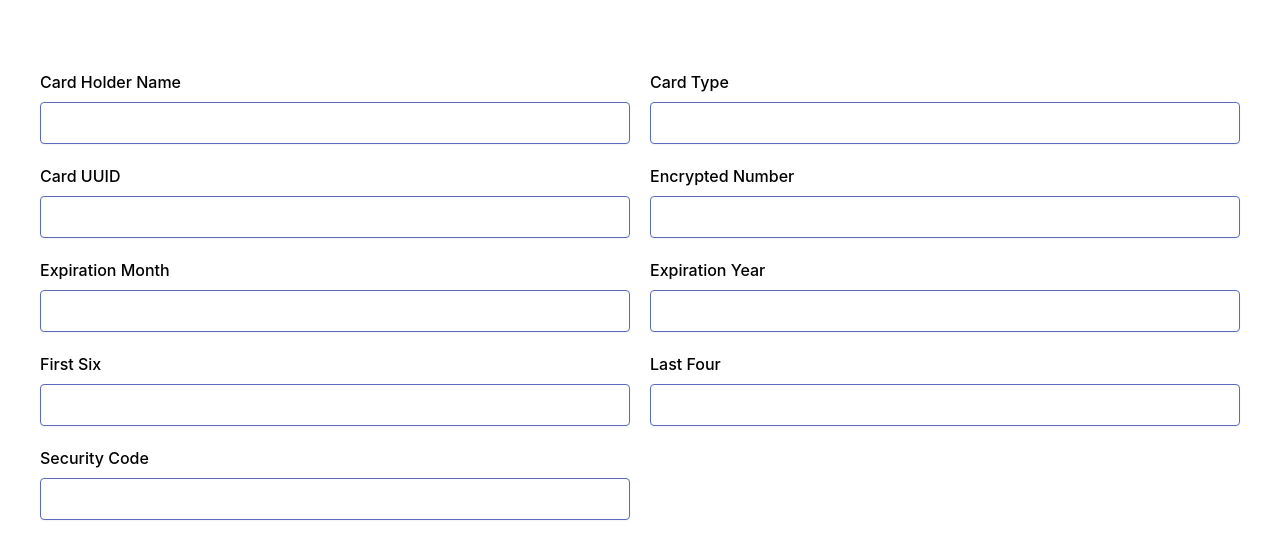
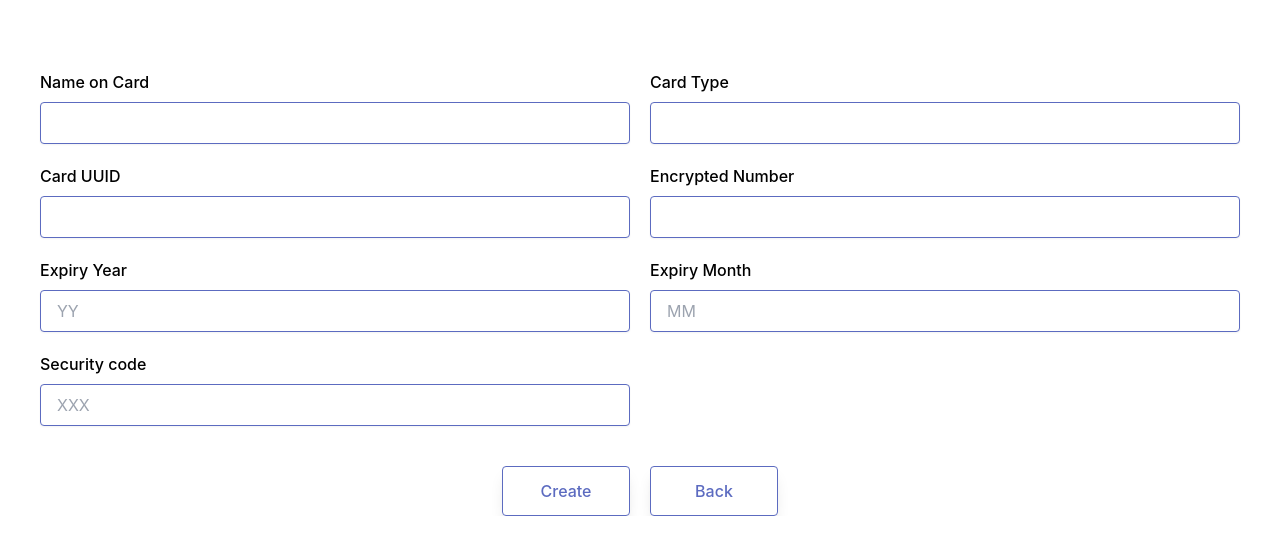
Before and after one commit to naji0329/Nexio, a React (Create React App) app: page /card/create in a window 1280 px wide. Shown: the part 304-862 px from the top of the page. After the commit the page ends 820 px from the top, so only its background shows below. Built offline with nearby package versions, Linux system fonts and the light colour scheme; no server answers.

Commit message:
SaveCard Demo

```diff
--- a/src/components/Card/Create.js
+++ b/src/components/Card/Create.js
@@ -13,8 +13,8 @@ function Create() {
     encryptedNumber: '',
     expirationMonth: '',
     expirationYear: '',
-    firstSix: '',
-    lastFour: '',
+    // firstSix: '',
+    // lastFour: '',
     securityCode: ''
   });
 
@@ -25,8 +25,8 @@ function Create() {
     encryptedNumber,
     expirationMonth,
     expirationYear,
-    firstSix,
-    lastFour,
+    // firstSix,
+    // lastFour,
     securityCode
   } = formData;
 
@@ -43,8 +43,8 @@ function Create() {
         encryptedNumber,
         expirationMonth,
         expirationYear,
-        firstSix,
-        lastFour,
+        // firstSix,
+        // lastFour,
         securityCode
       })
     );
@@ -64,7 +64,7 @@ function Create() {
           <form className="form" onSubmit={onSubmit}>
             <div className="grid grid-cols-2 gap-5">
               <div className="mt-0">
-                <p className="font-medium">Card Holder Name</p>
+                <p className="font-medium">Name on Card</p>
                 <input
                   type={'text'}
                   name="cardHolderName"
@@ -104,26 +104,30 @@ function Create() {
                 />
               </div>
               <div className="mt-0">
-                <p className="font-medium">Expiration Month</p>
+                <p className="font-medium">Expiry Year</p>
                 <input
                   type={'text'}
-                  name="expirationMonth"
-                  value={expirationMonth}
+                  name="expirationYear"
+                  value={expirationYear}
+                  placeholder="YY"
+                  maxLength={2}
                   onChange={onChange}
                   className="border border-[#5C6BC0] px-4 py-2 w-full rounded shadow-sm mt-2"
                 />
               </div>
               <div className="mt-0">
-                <p className="font-medium">Expiration Year</p>
+                <p className="font-medium">Expiry Month</p>
                 <input
                   type={'text'}
-                  name="expirationYear"
-                  value={expirationYear}
+                  name="expirationMonth"
+                  value={expirationMonth}
+                  placeholder="MM"
+                  maxLength={2}
                   onChange={onChange}
                   className="border border-[#5C6BC0] px-4 py-2 w-full rounded shadow-sm mt-2"
                 />
               </div>
-              <div className="mt-0">
+              {/* <div className="mt-0">
                 <p className="font-medium">First Six</p>
                 <input
                   type={'text'}
@@ -142,11 +146,14 @@ function Create() {
                   onChange={onChange}
                   className="border border-[#5C6BC0] px-4 py-2 w-full rounded shadow-sm mt-2"
                 />
-              </div>
+              </div> */}
               <div className="mt-0">
-                <p className="font-medium">Security Code</p>
+                <p className="font-medium">Security code</p>
                 <input
                   type={'text'}
+                  maxLength="3"
+                  pattern="[0-9][0-9][0-9]"
+                  placeholder="XXX"
                   name="securityCode"
                   value={securityCode}
                   onChange={onChange}
```
Also changed, not shown: 1 other file (tests, documents, lock files or other folders).
